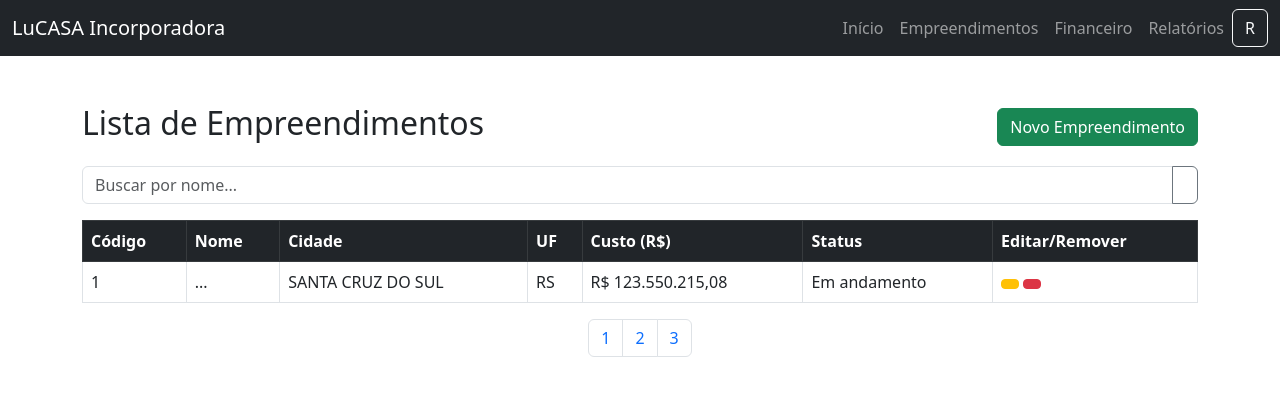
After one commit to diogoMPavan/ProjetoConstrutora, a Django app: page /listaEmpreendimento/ in a window 1280 px wide. The commit adds this page. Shown: the top 396 px of the page. Run offline with Django 5.2, Linux system fonts and the light colour scheme.

Commit message:
Telas de listagem + paths atualizados

```diff
--- /dev/null
+++ b/appteste/templates/appteste/listaEmpreendimento.html
@@ -0,0 +1,97 @@
+<!DOCTYPE html>
+<html lang="pt-BR">
+
+<head>
+    <meta charset="UTF-8">
+    <meta name="viewport" content="width=device-width, initial-scale=1.0">
+    <title>Lista de Empreendimentos - LuCasa Incorporadora</title>
+    <link href="https://cdn.jsdelivr.net/npm/bootstrap@5.3.0/dist/css/bootstrap.min.css" rel="stylesheet">
+</head>
+
+<body>
+    <!-- Navbar -->
+    <nav class="navbar navbar-expand-lg navbar-dark bg-dark">
+        <div class="container-fluid">
+            <a class="navbar-brand" href="#">LuCASA Incorporadora</a>
+            <button class="navbar-toggler" type="button" data-bs-toggle="collapse" data-bs-target="#navbarNav" aria-controls="navbarNav" aria-expanded="false" aria-label="Toggle navigation">
+                <span class="navbar-toggler-icon"></span>
+            </button>
+            <div class="collapse navbar-collapse" id="navbarNav">
+                <ul class="navbar-nav ms-auto">
+                    <li class="nav-item">
+                        <a class="nav-link" href="#">Início</a>
+                    </li>
+                    <li class="nav-item">
+                        <a class="nav-link" href="#">Empreendimentos</a>
+                    </li>
+                    <li class="nav-item">
+                        <a class="nav-link" href="#">Financeiro</a>
+                    </li>
+                    <li class="nav-item">
+                        <a class="nav-link" href="#">Relatórios</a>
+                    </li>
+                </ul>
+            </div>
+            <button class="btn btn-outline-light" type="button">R</button>
+        </div>
+    </nav>
+
+    <div class="container mt-5">
+        <div class="d-flex justify-content-between align-items-center mb-3">
+            <h2>Lista de Empreendimentos</h2>
+            <button class="btn btn-success">Novo Empreendimento</button>
+        </div>
+
+        <div class="input-group mb-3">
+            <input type="text" class="form-control" placeholder="Buscar por nome..." aria-label="Buscar por nome">
+            <button class="btn btn-outline-secondary" type="button"><i class="bi bi-search"></i></button>
+        </div>
+
+        <table class="table table-bordered table-hover">
+            <thead class="table-dark">
+                <tr>
+                    <th>Código</th>
+                    <th>Nome</th>
+                    <th>Cidade</th>
+                    <th>UF</th>
+                    <th>Custo (R$)</th>
+                    <th>Status</th>
+                    <th>Editar/Remover</th>
+                </tr>
+            </thead>
+            <tbody>
+                <tr>
+                    <td>1</td>
+                    <td>...</td>
+                    <td>SANTA CRUZ DO SUL</td>
+                    <td>RS</td>
+                    <td>R$ 123.550.215,08</td>
+                    <td>Em andamento</td>
+                    <td>
+                        <button class="btn btn-warning btn-sm">
+                            <i class="bi bi-pencil"></i>
+                        </button>
+                        <button class="btn btn-danger btn-sm">
+                            <i class="bi bi-trash"></i>
+                        </button>
+                    </td>
+                </tr>
+                <!-- Mais linhas de empreendimentos podem ser adicionadas aqui -->
+            </tbody>
+        </table>
+
+        <div class="d-flex justify-content-center">
+            <nav aria-label="Navegação de página">
+                <ul class="pagination">
+                    <li class="page-item"><a class="page-link" href="#">1</a></li>
+                    <li class="page-item"><a class="page-link" href="#">2</a></li>
+                    <li class="page-item"><a class="page-link" href="#">3</a></li>
+                </ul>
+            </nav>
+        </div>
+    </div>
+
+    <script src="https://cdn.jsdelivr.net/npm/bootstrap@5.3.0/dist/js/bootstrap.bundle.min.js"></script>
+</body>
+
+</html>
--- a/appteste/templates/appteste/login.html
+++ b/appteste/templates/appteste/login.html
@@ -55,7 +55,7 @@
 </head>
 <body>
     <div class="logo">
-        <img src="logo.png" class="rounded float-start" alt="LuCasa Incorporadora Logo">
+        <img src="..\appteste\imagens\logo.png" class="rounded float-start" alt="LuCasa Incorporadora Logo">
     </div>
     <div class="login-container">
 
@@ -63,11 +63,11 @@
         <form>
             <div class="form-group">
                 <label for="usuario">Usuário</label>
-                <input type="text" class="form-control" id="usuario" placeholder="Digite seu usuário">
+                <input type="text" class="form-control" id="usuario" placeholder="Digite seu usuário", required="true">
             </div>
             <div class="form-group">
                 <label for="senha">Senha</label>
-                <input type="password" class="form-control" id="senha" placeholder="Digite sua senha">
+                <input type="password" class="form-control" id="senha" placeholder="Digite sua senha" required="true">
             </div>
             <button type="submit" class="btn btn-login">Entrar</button>
             <a href="#" class="forgot-password">Esqueci a senha</a>
--- a/appteste/urls.py
+++ b/appteste/urls.py
@@ -4,4 +4,7 @@ from . import views
 urlpatterns = [
     path("",views.home, name="home"),
     path("login/", views.login, name="login"),
+    path("cadUsuario/", views.cadUsuario, name="cadUsuario"),
+    path("listaUsuario/", views.listaUsuario, name="listaUsuario"),
+    path("listaEmpreendimento/", views.listaEmpreendimento, name="listaEmpreendimento"),
 ]
--- a/appteste/views.py
+++ b/appteste/views.py
@@ -12,3 +12,15 @@ def home(request):
 def login(request):
     return render(request=request,
                   template_name='appteste/login.html')
+
+def cadUsuario(request):
+    return render(request=request,
+                  template_name='appteste/manutencaoUsuario.html')
+
+def listaUsuario(request):
+    return render(request=request,
+                  template_name='appteste/listaUsuario.html')
+
+def listaEmpreendimento(request):
+    return render(request=request,
+                  template_name='appteste/listaEmpreendimento.html')
--- a/siteconstrutora/urls.py
+++ b/siteconstrutora/urls.py
@@ -23,4 +23,7 @@ urlpatterns = [
     path("", include("appteste.urls")),
     path('tinymce/', include('tinymce.urls')),
     path("login/", include("appteste.urls")),
+    path("cadUsuario/", include('appteste.urls')),
+    path("listaUsuario/", include('appteste.urls')),
+    path("listaEmpreendimento/", include('appteste.urls')),
 ]
```
Also changed, not shown: appteste/admin.py (+37 -5 lines), appteste/models.py (+32 -4 lines), appteste/templates/appteste/listaUsuario.html (added, +86 -0 lines), appteste/templates/appteste/manutencaoUsuario.html (added, +101 -0 lines), appteste/migrations/0005_categoria_financeira_categoria_usuario_and_more.py (added), appteste/migrations/0006_usuario_mov_financeira_empreendimento.py (added), appteste/migrations/0007_alter_mov_financeira_data.py (added), appteste/migrations/0008_alter_mov_financeira_data.py (added), appteste/migrations/0009_remove_mov_financeira_categoria_financeira_and_more.py (added), appteste/migrations/0010_usuario_mov_financeira_empreendimento.py (added), appteste/migrations/0011_usuario_senha_alter_mov_financeira_data.py (added), appteste/migrations/0012_alter_categoria_usuario_descricao_and_more.py (added), appteste/templates/appteste/imagens/logo.png (renamed from appteste/templates/appteste/logo.png), db.sqlite3, 1 other file.
